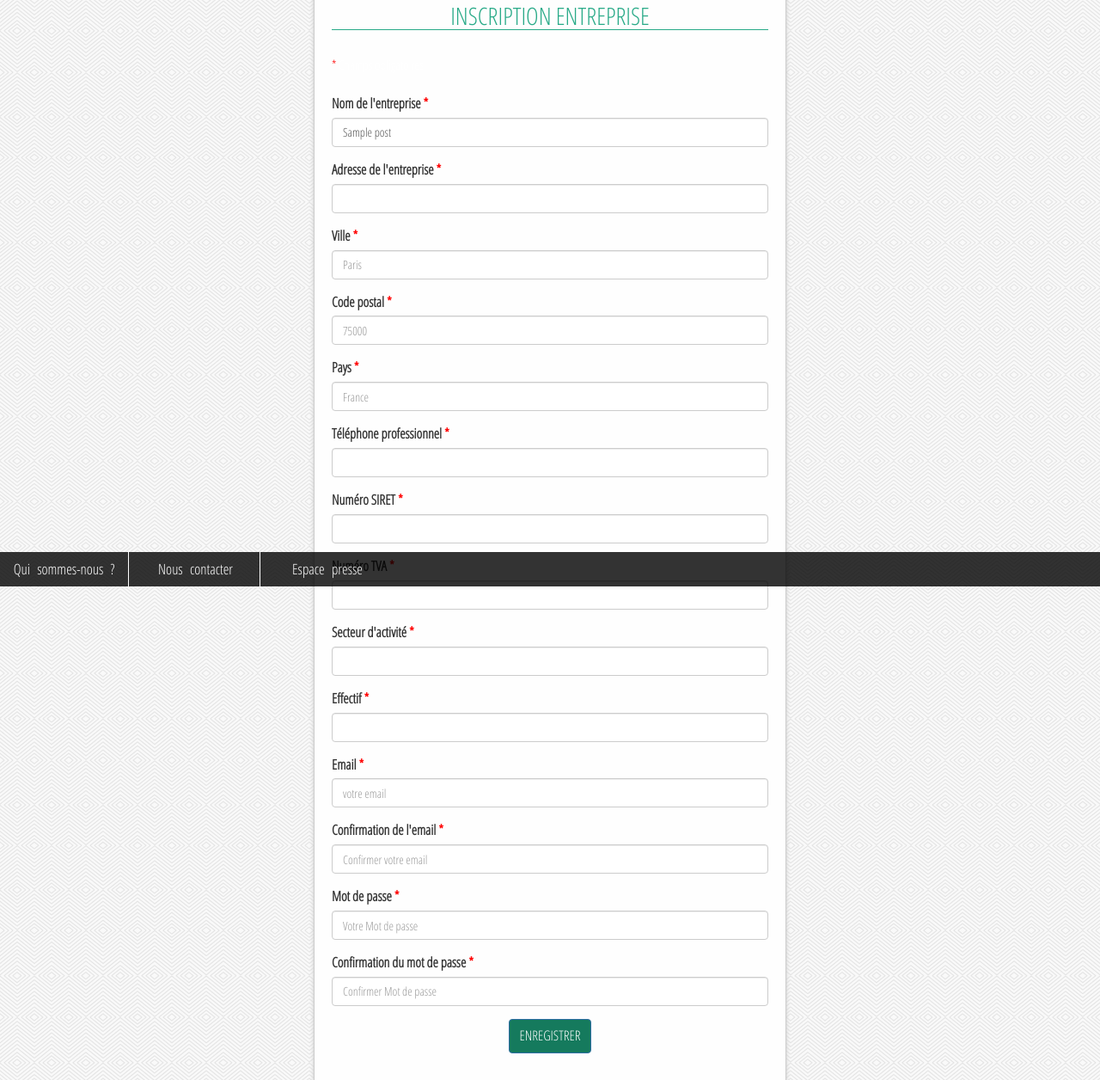
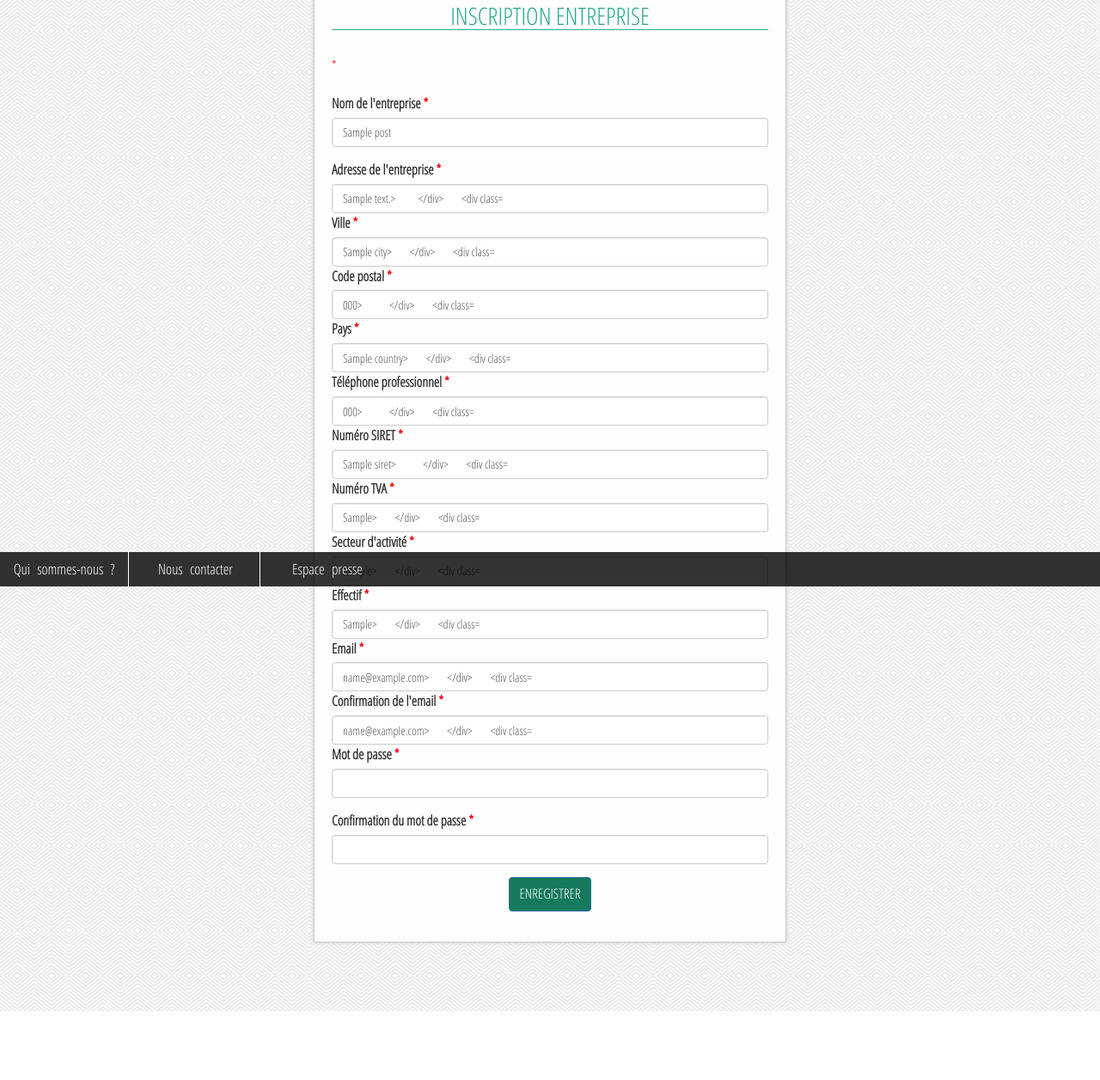
Before and after one commit to WilliamB78/hidden_profile, a PHP site: template templates/company/register.html.twig in a window 1280 px wide. Shown: the part 118-1374 px from the top of the page at 86% size. After the commit the page ends 1294 px from the top, so only its background shows below. Run offline with PHP 8.4, Linux system fonts and the light colour scheme; the template is opened without the code that fills it: most values are stand-ins (such as "Sample title", 1, 10 or a date in 2020); some libraries are stand-ins or nearby versions; some web fonts are replaced.

Commit message:
26/7 13h00

```diff
--- a/src/Controller/CompanyController.php
+++ b/src/Controller/CompanyController.php
@@ -303,9 +303,9 @@
                  $filters[] = " AND skills LIKE '%$_GET[competences]%'";
              }
 
-             $resumes = $this->app['resume.repository']->findByJob($_GET['titre_poste'], $filters);
+            $idCompany = $this->session->get('company')->getId();
 
-             $idCompany = $this->session->get('company')->getId();
+             $resumes = $this->app['resume.repository']->findByJob($_GET['titre_poste'],$idCompany, $filters);
 
              $favoris = $this->app['favorite.repository']->findByIdCompany($idCompany);
 
--- a/templates/company/recherche_cv.html.twig
+++ b/templates/company/recherche_cv.html.twig
@@ -77,7 +77,7 @@
                 <p>Années d'expérience : {{ resume.yearOfExperience }}</p>
                 <p>Last Job : {{ resume.jobName }}</p>
                 <p>Last Diploma : {{ resume.name }}</p>
-                <a href="{{ path('company_show_resume', {reference : resume.reference }) }}" class="btn btn-default" target="_blank">Consulter <span class="glyphicon glyphicon-search" aria-hidden="true"></span></a>  <button class="btn btn-default favori-btn" reference="{{ resume.reference }}">Favori <span id="star{{ resume.reference }}" class="glyphicon glyphicon-star-empty" aria-hidden="true"></span></button>
+                <a href="{{ path('company_show_resume', {reference : resume.reference }) }}" class="btn btn-default" target="_blank">Consulter <span class="glyphicon glyphicon-search" aria-hidden="true"></span></a>  <button class="btn btn-default favori-btn" reference="{{ resume.reference }}">Favori <span id="star{{ resume.reference }}" class="glyphicon {% if resume.favorite is null %}glyphicon-star-empty{% else %}glyphicon-star{% endif %}" aria-hidden="true"></span></button>
 
             </div>
           </div>
@@ -96,8 +96,9 @@
             //alert('ok');
             $('.favori-btn').click(function(e){
                 e.preventDefault();
-                let ref = $('.favori-btn').attr('reference');
+                let ref = $(this).attr('reference');
                 let url = "ajout_favori/" + ref;
+                console.log(ref);
                 $.post(url, function (response){
                 $('#star' + ref).css('color', 'orange');
               });
--- a/templates/company/register.html.twig
+++ b/templates/company/register.html.twig
@@ -16,67 +16,67 @@
 
         <div class="form-group">
           <label>Adresse de l'entreprise <span class="red-star">*</span></label>
-          <input type="text" class="form-control" name="address" id="adresseEntreprise">
+          <input type="text" class="form-control" name="address" id="adresseEntreprise" value="{% if post is not empty %}{{ post.address }}{% endif %}>
         </div>
 
         <div class="form-group">
             <labeL>Ville <span class="red-star">*</span></label>
-            <input type="text" class="form-control" name="city" id="ville" placeholder="Paris">
+            <input type="text" class="form-control" name="city" id="ville" placeholder="Paris" value="{% if post is not empty %}{{ post.city }}{% endif %}>
         </div>
 
         <div class="form-group">
             <label>Code postal <span class="red-star">*</span></label>
-            <input type="text" class="form-control" name="postcode" id="postcode" placeholder="75000">
+            <input type="text" class="form-control" name="postcode" id="postcode" value="{% if post is not empty %}{{ post.postcode }}{% endif %}>
         </div>
 
         <div class="form-group">
             <label>Pays <span class="red-star">*</span></label>
-            <input type="text" class="form-control" name="country" id="pays" placeholder="France">
+            <input type="text" class="form-control" name="country" id="pays" value="{% if post is not empty %}{{ post.country }}{% endif %}>
         </div>
 
         <div class="form-group">
             <label>Téléphone professionnel <span class="red-star">*</span></label>
-            <input type="text" class="form-control" name="telephone" id="telProfessionnel">
+            <input type="text" class="form-control" name="telephone" id="telProfessionnel" value="{% if post is not empty %}{{ post.telephone }}{% endif %}>
         </div>
 
         <div class="form-group">
             <label>Numéro SIRET <span class="red-star">*</span></label>
-            <input type="text" class="form-control" name="siret" id="numeroSiret">
+            <input type="text" class="form-control" name="siret" id="numeroSiret" value="{% if post is not empty %}{{ post.siret }}{% endif %}>
         </div>
 
         <div class="form-group">
             <label>Numéro TVA <span class="red-star">*</span></label>
-            <input type="text" class="form-control" name="tva_nb" id="tva_nb">
+            <input type="text" class="form-control" name="tva_nb" id="tva_nb" value="{% if post is not empty %}{{ post.tva_nb }}{% endif %}>
         </div>
 
         <div class="form-group">
             <label>Secteur d'activité <span class="red-star">*</span></label>
-            <input type="text" class="form-control" name="activity_area" id="SecteurActivite">
+            <input type="text" class="form-control" name="activity_area" id="SecteurActivite" value="{% if post is not empty %}{{ post.activity_area }}{% endif %}>
         </div>
 
         <div class="form-group">
             <label>Effectif <span class="red-star">*</span></label>
-            <input type="text" class="form-control" name="employes_nb" id="effectif">
+            <input type="text" class="form-control" name="employes_nb" id="effectif" value="{% if post is not empty %}{{ post.employes_nb }}{% endif %}>
         </div>
 
         <div class="form-group">
             <label>Email <span class="red-star">*</span></label>
-            <input type="email" class="form-control" name="email" id="email" aria-describedby="emailHelp" placeholder="votre email">
+            <input type="email" class="form-control" name="email" id="email" aria-describedby="emailHelp" value="{% if post is not empty %}{{ post.email }}{% endif %}>
         </div>
 
         <div class="form-group">
             <label>Confirmation de l'email <span class="red-star">*</span></label>
-            <input type="email" class="form-control" name="email_confirm" id="email_confirm" aria-describedby="emailHelp" placeholder="Confirmer votre email">
+            <input type="email" class="form-control" name="email_confirm" id="email_confirm" aria-describedby="emailHelp" value="{% if post is not empty %}{{ post.email_confirm }}{% endif %}>
         </div>
 
         <div class="form-group">
             <label>Mot de passe <span class="red-star">*</span></label>
-            <input type="password" name="password" class="form-control" id="password" placeholder="Votre Mot de passe">
+            <input type="password" name="password" class="form-control" id="password">
         </div>
 
         <div class="form-group">
             <label>Confirmation du mot de passe <span class="red-star">*</span></label>
-            <input type="password" class="form-control" name="password_confirm" id="password_confirm" placeholder="Confirmer Mot de passe">
+            <input type="password" class="form-control" name="password_confirm" id="password_confirm">
         </div>
 
         <div class="form-group">
```
Also changed, not shown: src/Entity/CustomBuild.php (+11 -0 lines), src/Repository/ResumeRepository.php (+4 -4 lines), src/controllers.php (+19 -13 lines), src/Repository/FavoriteRepository.php (line endings or trailing spaces).
